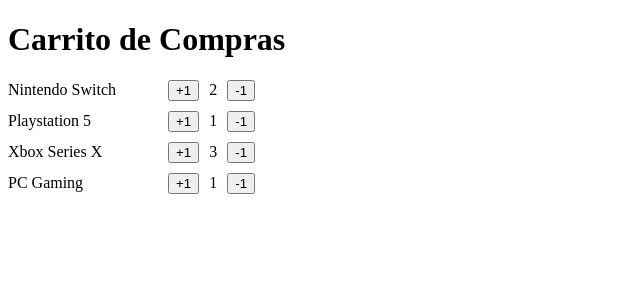
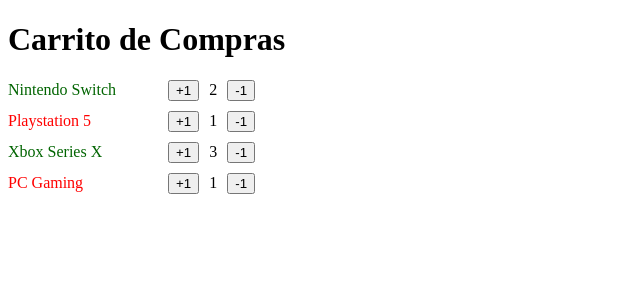
Before and after one commit to AlonsoAM/Primeros-Pasos-TS-React-2025, a React (Vite) app: page / in a window 1280 px wide. Shown: the top 300 px of the page, without its empty margins (0-640 px from the left). Built offline with nearby package versions, Linux system fonts and the light colour scheme.

Commit message:
🎨 refactor: organizar estilos e importaciones en `ItemCounter`
|- Migrados estilos inline a `ItemCounter.css` para mejor mantenimiento.
|- Corregida ruta del archivo `ItemCounter` en `FirstStepsApp`.
|- Agregada importación de estilos en `ItemCounter.tsx`.

```diff
--- a/src/FirstStepsApp.tsx
+++ b/src/FirstStepsApp.tsx
@@ -1,5 +1,5 @@
 // import {MyAwesomeApp} from "./MyAwesomeApp.tsx";
-import {ItemCounter} from "./shopping-car/ItemCounter.tsx";
+import {ItemCounter} from "./shopping-cart/ItemCounter.tsx";
 
 interface ItemInCart {
   productName: string
--- /dev/null
+++ b/src/shopping-cart/ItemCounter.css
@@ -0,0 +1,10 @@
+.item-row {
+  display: flex;
+  gap: 10px;
+  align-items: center;
+  margin-top: 10px;
+}
+
+.item-text{
+  width: 150px;
+}
--- a/src/shopping-car/ItemCounter.tsx
+++ b/src/shopping-cart/ItemCounter.tsx
@@ -1,4 +1,5 @@
 import {useState} from "react";
+import './ItemCounter.css'
 
 interface ItemCounterProps {
   name: string
@@ -19,13 +20,8 @@
   }
 
   return (
-    <section style={{
-      display: 'flex',
-      gap: '10px',
-      alignItems: 'center',
-      marginTop: '10px',
-    }}>
-      <span style={{width: 150}}>{name}</span>
+    <section className={'item-row'}>
+      <span className={'item-text'} style={{color: count === 1 ? 'red' : 'darkgreen'}}>{name}</span>
       <button onClick={handleAdd}>+1</button>
       <span>{count}</span>
       <button onClick={handleRemove}>-1</button>
```
